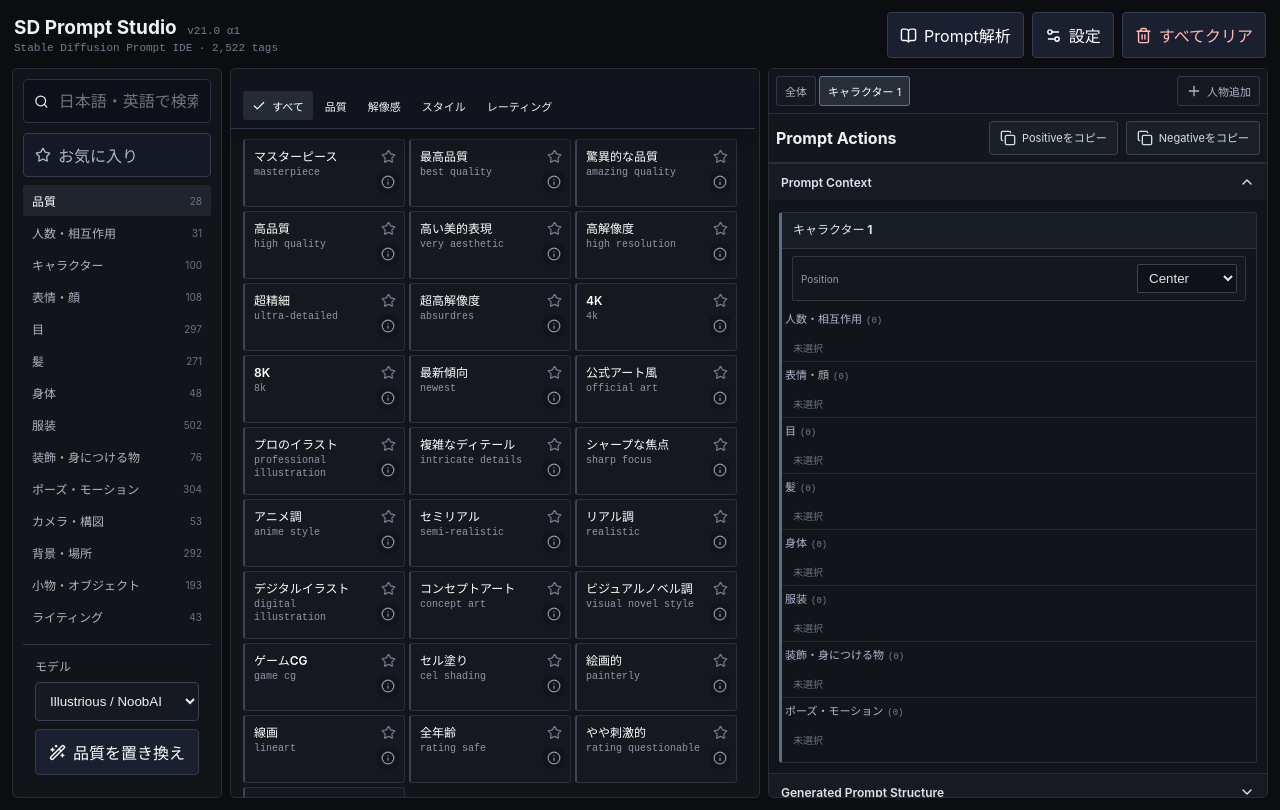
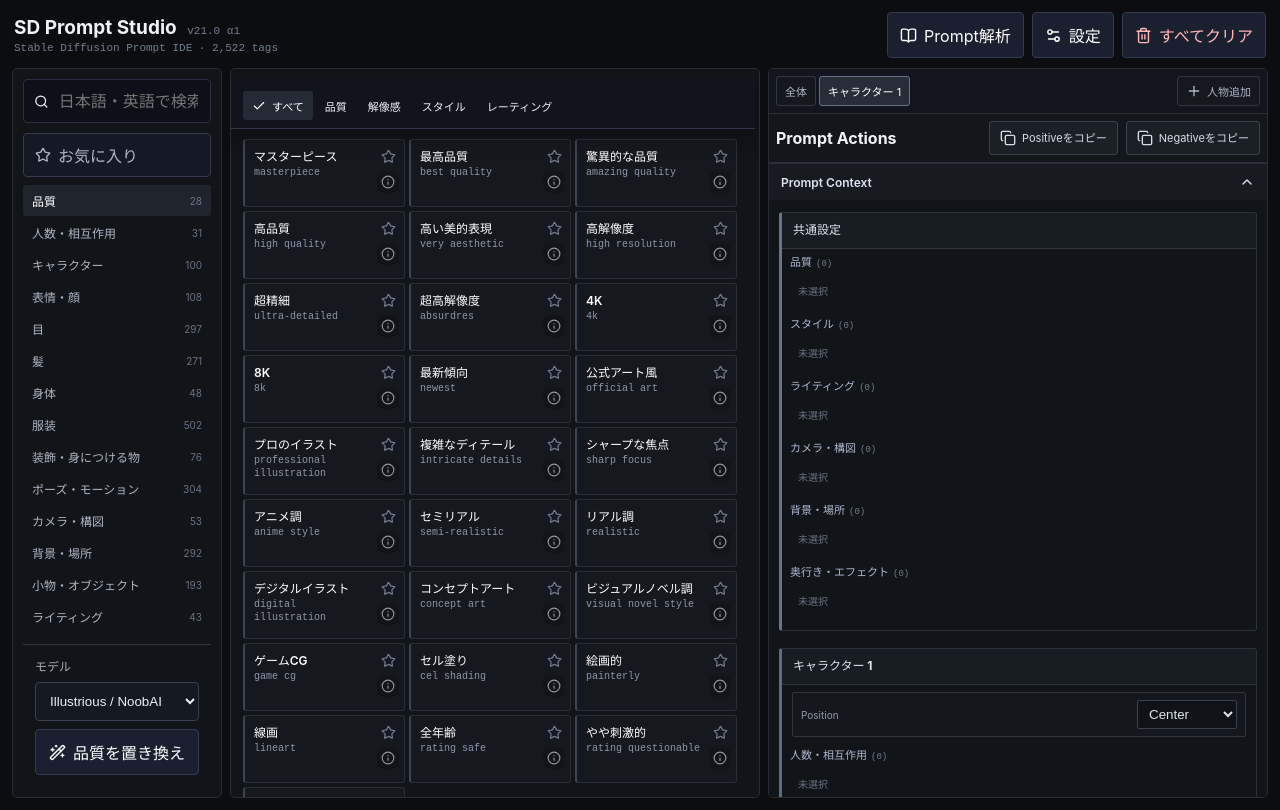
Before and after one commit to whatrune/sd-prompt-studio, a React (Vite) app: page / in a window 1280 px wide. Built offline with nearby package versions, Linux system fonts and the light colour scheme; the HTML template or start-up script is replaced by a standard one.

Commit message:
refactor(ui): separate Context view and edit state

```diff
--- a/src/App.tsx
+++ b/src/App.tsx
@@ -144,6 +144,7 @@ export default function App() {
   const [propVertical, setPropVertical] = useState('')
   const [propDepth, setPropDepth] = useState('background')
   const store = usePromptStore()
+  const [viewContextId, setViewContextId] = useState<string>(() => store.activeLayer === 'scene' ? 'overview' : store.activeBlockId)
   const activeSubject = store.blocks.find(b => b.id === store.activeBlockId)!
   const active = store.activeLayer === 'scene' ? { id: 'scene', name: 'Scene', tags: store.sceneTags } : { ...activeSubject, tags: [...store.sceneTags, ...activeSubject.tags] }
 
@@ -184,27 +185,27 @@ export default function App() {
       sceneGroup('style', 'quality', t('style', locale), 'スタイル'),
       ...['lighting','camera','background','effects'].map(category => sceneGroup(category, category, getCategoryLabel(category, locale))),
     ] }
-    if (store.activeLayer === 'subject') {
-      const selected = store.blocks.find(block => block.id === store.activeBlockId) ?? store.blocks[0]
-      return [subjectSection(selected)]
-    }
-    return [
-      commonSection,
-      ...store.blocks.map(subjectSection),
-    ]
-  }, [locale, store.activeBlockId, store.activeLayer, store.blocks, store.sceneTags])
+    if (viewContextId === 'overview') return [commonSection, ...store.blocks.map(subjectSection)]
+    const selected = store.blocks.find(block => block.id === viewContextId) ?? store.blocks[0]
+    return selected ? [commonSection, subjectSection(selected)] : [commonSection]
+  }, [locale, store.blocks, store.sceneTags, viewContextId])
   async function copyPrompt() {
     const success = await copyText(prompt)
     if (!success) { alert('コピーできませんでした。テキストを選択して手動でコピーしてください。'); return }
     setCopied(true)
     setTimeout(() => setCopied(false), 1400)
   }
-  function chooseCategory(c:string){
-    if (isSceneCategory(c)) store.setActiveLayer('scene')
-    else if (store.activeLayer === 'scene' && store.blocks[0]) store.setActiveBlock(store.blocks[0].id)
+  function chooseCategory(c:string, targetId?:string){
+    if (targetId === 'scene' || (!targetId && isSceneCategory(c))) store.setActiveLayer('scene')
+    else {
+      const blockId = targetId ?? (viewContextId === 'overview' ? store.blocks[0]?.id : viewContextId)
+      if (blockId) {
+        store.setActiveBlock(blockId)
+        if (!targetId && viewContextId === 'overview') setViewContextId(blockId)
+      }
+    }
     setCategory(c); setSubcategory('すべて'); setQuery(''); setFavoritesOnly(false)
   }
-  function isContextInteractive(targetId:string){ return store.activeLayer === 'scene' || targetId === store.activeBlockId }
   function changeContentLevel(level: ContentRating){
     if (level === 'adult' && store.contentLevel !== 'adult') {
       const accepted = confirm('成人向けタグを表示します。成人キャラクター同士の表現にのみ使用し、未成年を示すタグとは併用できません。表示しますか？')
@@ -366,7 +367,7 @@ export default function App() {
       </section>
 
       <aside className="preview panel">
-        <div className="block-tabs"><button className={store.activeLayer==='scene'?'active':''} onClick={()=>store.setActiveLayer('scene')}>{t('overview',locale)}</button>{store.blocks.map(b=><button key={b.id} className={store.activeLayer==='subject'&&b.id===store.activeBlockId?'active':''} onClick={()=>store.setActiveBlock(b.id)}>{getCategoryLabel('character',locale)} {b.subjectNumber??1}{store.blocks.length>1&&<X size={13} onClick={e=>{e.stopPropagation();store.removeBlock(b.id)}}/>}</button>)}<button className="add-block" onClick={store.addBlock}><Plus size={16}/>{t('addSubject',locale)}</button></div>
+        <div className="block-tabs"><button className={viewContextId==='overview'?'active':''} onClick={()=>setViewContextId('overview')}>{t('overview',locale)}</button>{store.blocks.map(b=><button key={b.id} className={viewContextId===b.id?'active':''} onClick={()=>setViewContextId(b.id)}>{getCategoryLabel('character',locale)} {b.subjectNumber??1}{store.blocks.length>1&&<X size={13} onClick={e=>{e.stopPropagation();if(viewContextId===b.id)setViewContextId('overview');store.removeBlock(b.id)}}/>}</button>)}<button className="add-block" onClick={store.addBlock}><Plus size={16}/>{t('addSubject',locale)}</button></div>
         <section className="prompt-actions"><strong>Prompt Actions</strong><button onClick={copyPrompt}><Copy size={16}/>{copied?'コピー済み':'Positiveをコピー'}</button><button onClick={async()=>{const ok=await copyText(store.negative);if(ok){setCopied(true);setTimeout(()=>setCopied(false),1400)}}}><Copy size={16}/>{copied?'コピー済み':'Negativeをコピー'}</button></section>
         <section className={`preview-section ${selectedCollapsed?'collapsed':''}`}>
           <button className="preview-section-toggle" onClick={()=>setSelectedCollapsed(v=>!v)} aria-expanded={!selectedCollapsed}>
@@ -374,8 +375,8 @@ export default function App() {
           </button>
           {!selectedCollapsed&&<div className="preview-section-content">
             <div className="selected-outline">
-              {selectedSections.map(section=><section className={`selected-layer context-${section.kind.toLowerCase()} ${isContextInteractive(section.targetId)?'interactive':'inactive'}`} key={section.id}><button className="selected-layer-title" disabled={!isContextInteractive(section.targetId)} onClick={()=>section.targetId==='scene'?store.setActiveLayer('scene'):store.setActiveBlock(section.targetId)}><strong>{section.name}</strong></button>{store.activeLayer==='subject'&&section.targetId===store.activeBlockId&&<label className="context-position">Position<select value={activeSubject.position??'center'} onChange={event=>store.setSubjectPosition(activeSubject.id,event.target.value as 'left'|'center'|'right')}><option value="left">Left</option><option value="center">Center</option><option value="right">Right</option></select></label>}{section.groups.map(entry=><section className="selected-group" key={entry.key}>
-                <div className="selected-group-head"><button disabled={!isContextInteractive(section.targetId)} onClick={()=>{if(section.targetId!=='scene')store.setActiveBlock(section.targetId);chooseCategory(entry.category);if(entry.subcategory)setSubcategory(entry.subcategory)}}><strong>{entry.label} <small>({entry.items.length})</small></strong></button></div>
+              {selectedSections.map(section=><section className={`selected-layer context-${section.kind.toLowerCase()} interactive`} key={section.id}><button className="selected-layer-title" onClick={()=>section.targetId==='scene'?store.setActiveLayer('scene'):store.setActiveBlock(section.targetId)}><strong>{section.name}</strong></button>{viewContextId!=='overview'&&section.targetId===viewContextId&&<label className="context-position">Position<select value={store.blocks.find(block=>block.id===section.targetId)?.position??'center'} onChange={event=>store.setSubjectPosition(section.targetId,event.target.value as 'left'|'center'|'right')}><option value="left">Left</option><option value="center">Center</option><option value="right">Right</option></select></label>}{section.groups.map(entry=><section className="selected-group" key={entry.key}>
+                <div className="selected-group-head"><button onClick={()=>{chooseCategory(entry.category,section.targetId);if(entry.subcategory)setSubcategory(entry.subcategory)}}><strong>{entry.label} <small>({entry.items.length})</small></strong></button></div>
                 <div className="selected-chips">{entry.items.length===0?<small className="selected-empty">{t('unselected',locale)}</small>:entry.items.sort((a,b)=>tagSort(a.tag,b.tag)).map(({tag,layerId})=><div className={`selected-chip category-${tag.category}`} key={`${layerId}-${tag.id}`} title={`${tag.prompt}${tag.weight!==1?` / 重み ${tag.weight.toFixed(1)}`:''}`}>
                   <button className="chip-label" onClick={()=>{const source=visibleDictionaryTags.find(t=>t.id===tag.id);if(source)setInspectedTag(source)}}>{getTagLabel(tag,locale)}</button>
                   {tag.weight!==1&&<span className="chip-weight">{tag.weight.toFixed(1)}</span>}
--- a/src/styles.css
+++ b/src/styles.css
@@ -623,17 +623,17 @@ body{background:#0b0d11}
 .selected-layer.inactive button:disabled{opacity:.68}
 
 /* v21.9: unified Prompt Context groups */
-.selected-layer>.selected-group{margin:0;padding:0;background:transparent;border-radius:0}
+.selected-layer>.selected-group{display:grid;gap:6px;margin:0;padding:0 8px 8px;border:0;background:transparent;border-radius:0}
 .selected-layer.interactive>.selected-group{cursor:pointer}
 .selected-layer.interactive>.selected-group:hover{background:#181d24;box-shadow:inset 0 0 0 1px #3d4755}
 .selected-group-head{margin:0}
-.selected-group-head>button{min-height:25px;padding:3px 4px;border:0!important;border-radius:0;background:transparent!important}
+.selected-group-head>button{min-height:25px;padding:2px 0;border:0!important;border-radius:0;background:transparent!important}
 .selected-layer.interactive .selected-group-head>button:hover{background:transparent!important;box-shadow:none}
-.selected-outline .selected-chips{gap:6px;padding:0 4px 2px}
+.selected-outline .selected-chips{gap:6px;padding:0}
 .selected-layer.inactive>.selected-group{cursor:default}
 .selected-layer.inactive>.selected-group:hover{background:transparent;box-shadow:none}
 
 /* v21.10: interaction-aware tabs and tighter Context groups */
-.selected-group-head>button{min-height:23px;padding:2px 3px}
-.selected-outline .selected-chips{padding:0 3px 1px}
+.selected-group-head>button{min-height:23px;padding:2px 0}
+.selected-outline .selected-chips{padding:0}
 .tag-card:hover .tag-main small{display:none}
```
